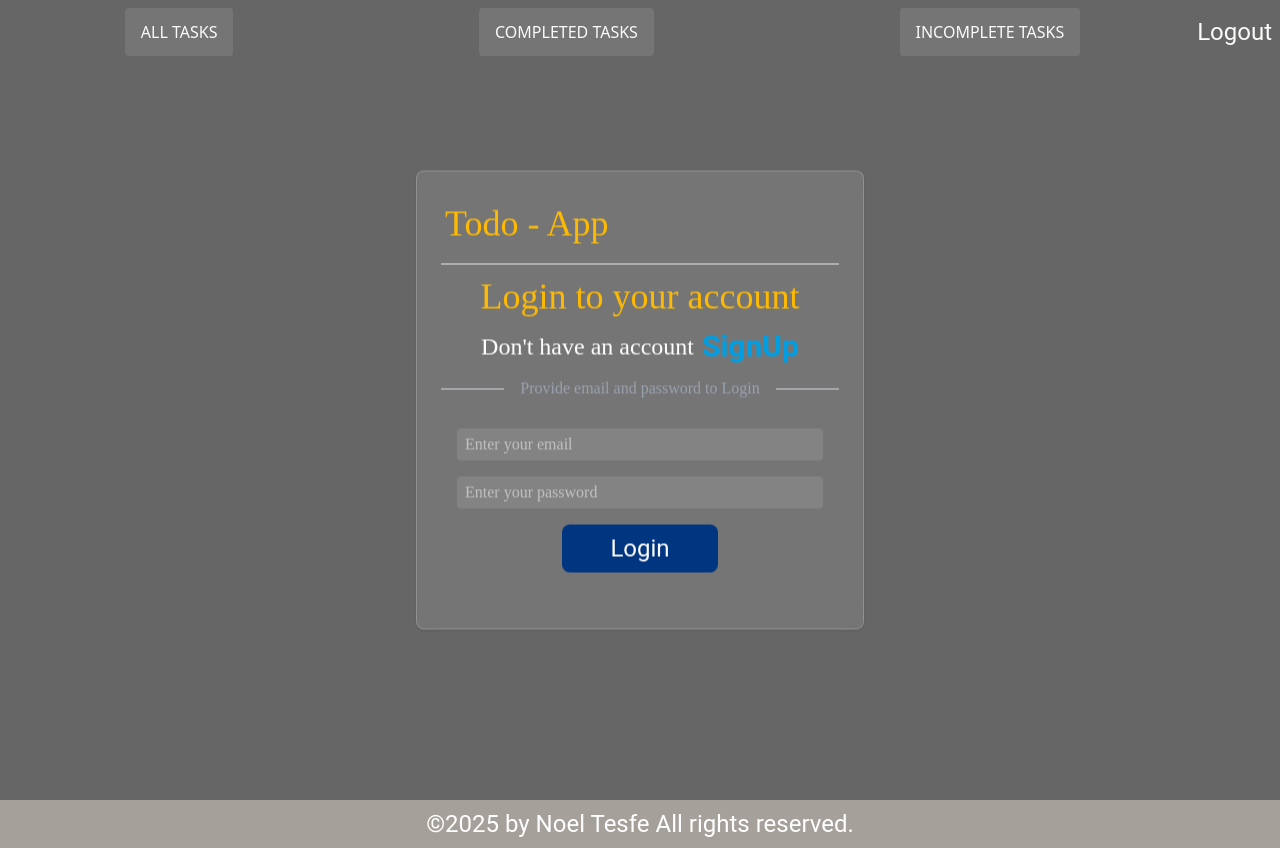
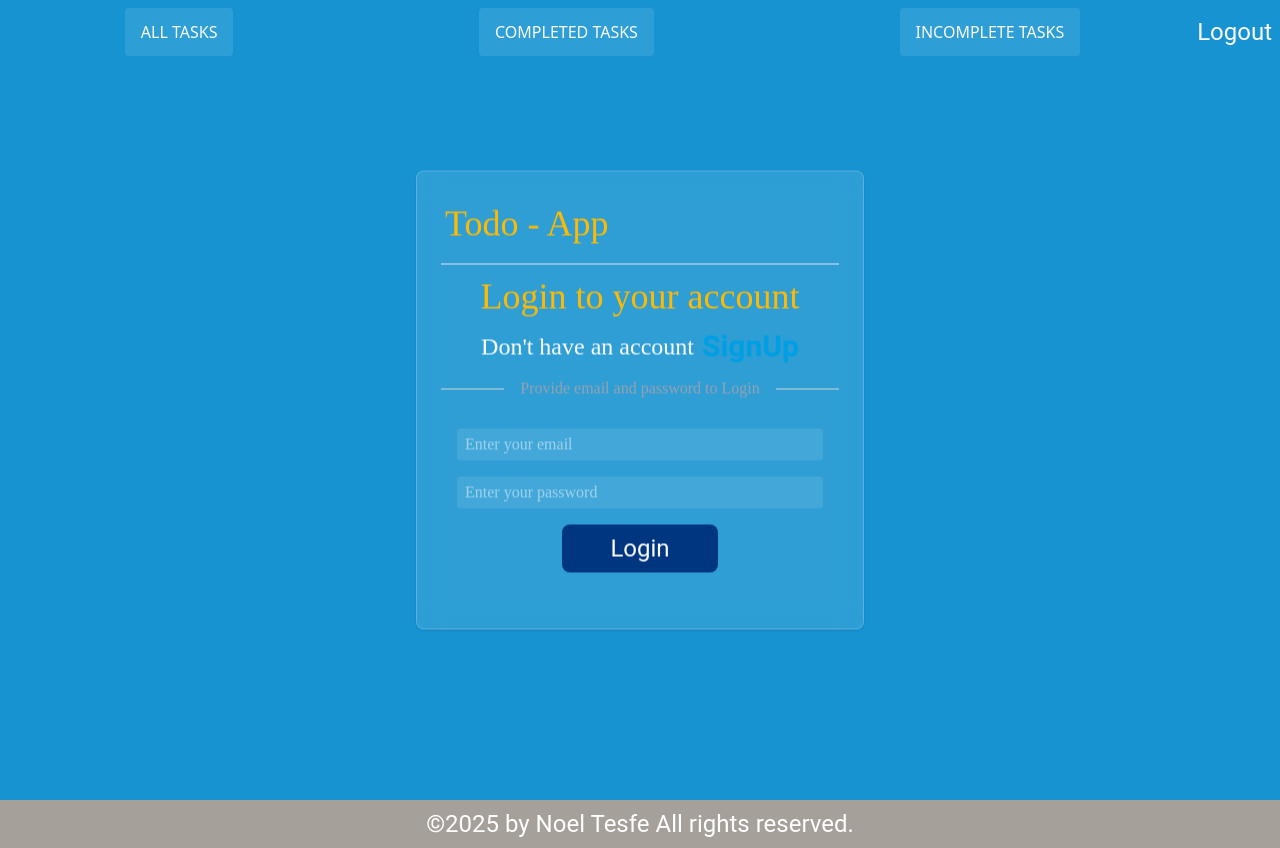
Before and after one commit to Noel-byte/todoapp-frontend, a React (Vite) app: page / in a window 1280 px wide. Built offline with nearby package versions, Linux system fonts and the light colour scheme.

Commit message:
modifed frontend

```diff
--- a/src/components/Login.jsx
+++ b/src/components/Login.jsx
@@ -61,7 +61,7 @@ export const Login = () => {
           <span>
             <NavLink
               to="/register"
-              className=" text-base sm:text-lg md:text-xl lg:text-3xl font-semibold text-signup font-buttons hover:text-4xl"
+              className=" text-base sm:text-lg md:text-xl lg:text-3xl font-semibold text-signup font-buttons hover:text-signup/60"
             >
               SignUp
             </NavLink>
--- a/src/index.css
+++ b/src/index.css
@@ -11,7 +11,7 @@
     --color-backcolor:#212121;
     --color-orangered:#259b24;
     --color-navbar:#7e57c2;
-    --color-gr:#666;
+    --color-gr:#1793d1;
     --color-heading:#feba02;
     --color-signup:#009fe3;
     --color-button:#003580
```
